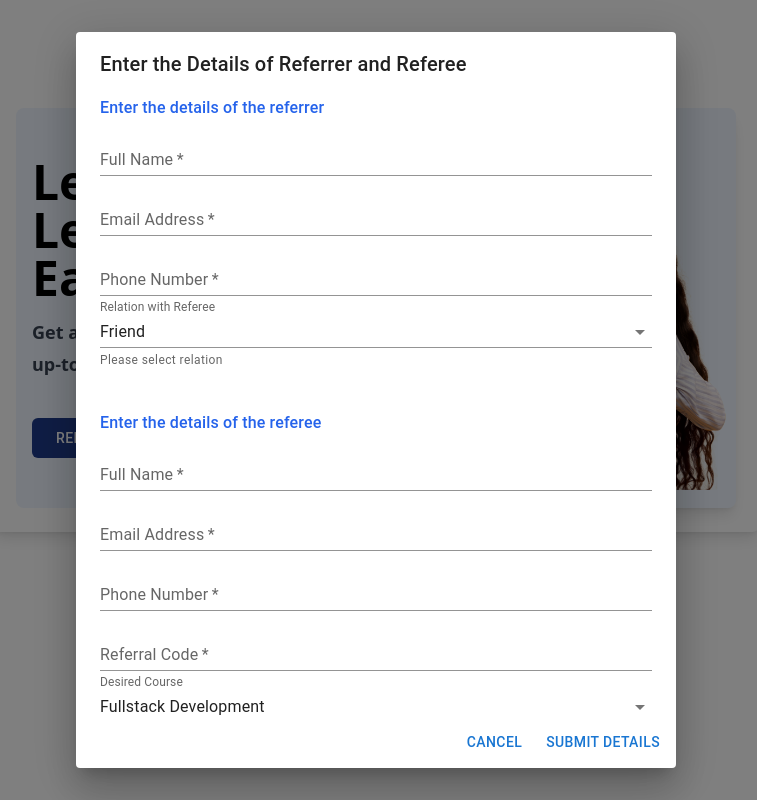
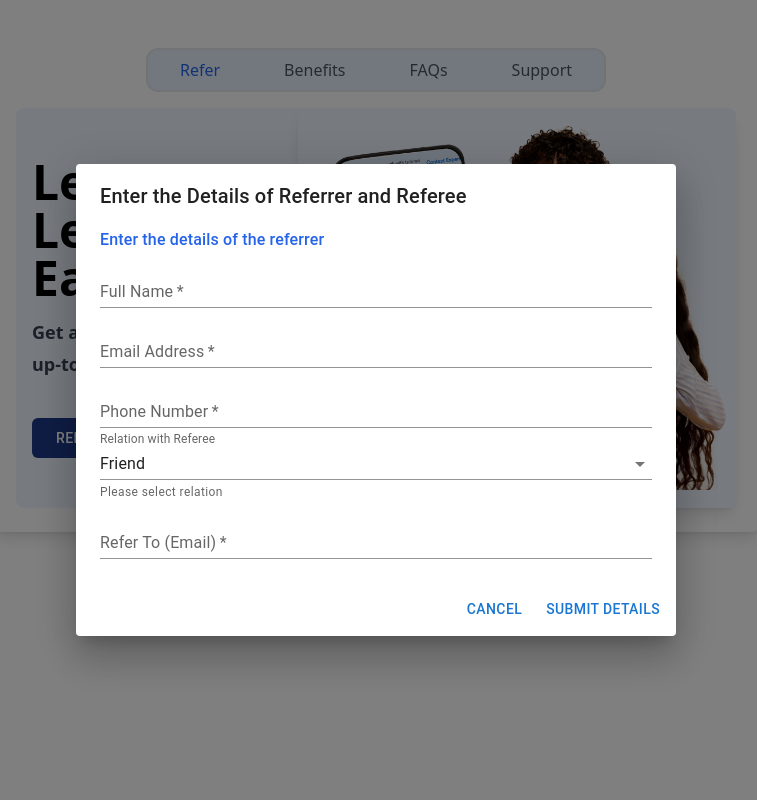
Before and after one commit to sachinchauhan010/Accredian-frontend-task, a React (Create React App) app: page / in a window 1280 px wide. Both pictures are taken after a click on the button "REFER NOW". Shown: the whole page, without its empty margins (264-1021 px from the left). Built offline with nearby package versions, Linux system fonts and the light colour scheme.

Commit message:
form Details change

```diff
--- a/src/components/DetailsForm.js
+++ b/src/components/DetailsForm.js
@@ -17,13 +17,7 @@ export default function DetailsFormDialog() {
 		referrerEmail: '',
 		referrerPhoneNo: '',
 		referrerRelation: 'friend',
-	});
-	const [refereeData, setRefereeData] = React.useState({
-		refereeName: '',
-		refereeEmail: '',
-		refereePhoneNo: '',
-		referralCode: '',
-		refereeCourse: 'fullstackdevelopment',
+		refertoemail:''
 	});
 
 	const handleClickOpen = () => {
@@ -42,24 +36,10 @@ export default function DetailsFormDialog() {
 		}));
 	};
 
-	const handleRefereeChange = (e) => {
-		const { name, value } = e.target;
-		setRefereeData((prevData) => ({
-			...prevData,
-			[name]: value,
-		}));
-	};
-
 	const relations = [
 		{ value: 'friend', label: 'Friend' },
 		{ value: 'family', label: 'Family' },
 		{ value: 'colleague', label: 'Colleague' },
-	];
-
-	const courses = [
-		{ value: 'frontenddevelopment', label: 'Frontend Development' },
-		{ value: 'backenddevelopment', label: 'Backend Development' },
-		{ value: 'fullstackdevelopment', label: 'Fullstack Development' },
 	];
 
 	//Validation
@@ -81,31 +61,32 @@ export default function DetailsFormDialog() {
 		return true;
 	}
 
-	function validateRefereeInput() {
-		const emailRegex = /^[^\s@]+@[^\s@]+\.[^\s@]+$/;
-		if (refereeData.refereeName === '' || refereeData.refereeEmail === '' || refereeData.refereePhoneNo === '') {
-			toast.error('Any field is Empty of Referee Details')
-			return false;
-		} else {
-			if (!emailRegex.test(refereeData.refereeEmail)) {
-				toast.error(`Referee Email is invaild`)
-				return false;
-			} else if (refereeData.refereePhoneNo.length < 10 || refereeData.refereePhoneNo.length > 10) {
-				toast.error(`Referee Phone number must be of 10 digits`)
-				return false;
-			}
-		}
-		return true;
-	}
-
-	const handleSubmit = (event) => {
+	const handleSubmit = async (event) => {
 		event.preventDefault();
-		if (!validateReferrerInput() || !validateRefereeInput()) {
+		if (!validateReferrerInput()) {
 			console.log("Please Enter the Details in correct form")
 			return;
 		}
-		console.log('Referrer Data:', referrerData);
-		console.log('Referee Data:', refereeData);
+
+		try {
+			const response = await fetch('http://localhost:3000/refer',
+				{
+					method: 'POST',
+					headers: {
+						'Content-Type': 'application/json',
+					},
+					body: JSON.stringify(referrerData),
+				}
+			)
+			const apiresponse = await response.json();
+			if (apiresponse.success) {
+				toast.success(apiresponse.message)
+			} else {
+
+			}
+		} catch (error) {
+
+		}
 		handleClose();
 		toast.success('Referal Details submitted')
 	};
@@ -196,74 +177,19 @@ export default function DetailsFormDialog() {
 						))}
 					</TextField>
 
-					<DialogContentText>
-						<div className='text-blue-600 mt-10 font-medium'>Enter the details of the referee</div>
-					</DialogContentText>
 					<TextField
 						required
 						margin="dense"
-						id="refereeName"
-						name="refereeName"
-						label="Full Name"
-						type="text"
-						fullWidth
-						variant="standard"
-						value={refereeData.refereeName}
-						onChange={handleRefereeChange}
-					/>
-					<TextField
-						required
-						margin="dense"
-						id="refereeEmail"
-						name="refereeEmail"
-						label="Email Address"
+						id="refertoemail"
+						name="refertoemail"
+						label="Refer To (Email)"
 						type="email"
 						fullWidth
 						variant="standard"
-						value={refereeData.refereeEmail}
-						onChange={handleRefereeChange}
+						value={referrerData.refertoemail}
+						onChange={handleReferrerChange}
 					/>
-					<TextField
-						required
-						margin="dense"
-						id="refereePhoneNo"
-						name="refereePhoneNo"
-						label="Phone Number"
-						type="text"
-						fullWidth
-						variant="standard"
-						value={refereeData.refereePhoneNo}
-						onChange={handleRefereeChange}
-					/>
-					<TextField
-						required
-						margin="dense"
-						id="referralCode"
-						name="referralCode"
-						label="Referral Code"
-						type="text"
-						fullWidth
-						variant="standard"
-						value={refereeData.referralCode}
-						onChange={handleRefereeChange}
-					/>
-					<TextField
-						id="refereeCourse"
-						name="refereeCourse"
-						select
-						label="Desired Course"
-						value={refereeData.refereeCourse}
-						onChange={handleRefereeChange}
-						helperText="Please select the Course"
-						variant="standard"
-						fullWidth
-					>
-						{courses.map((option) => (
-							<MenuItem key={option.value} value={option.value}>
-								{option.label}
-							</MenuItem>
-						))}
-					</TextField>
+
 				</DialogContent>
 				<DialogActions>
 					<Button onClick={handleClose}>Cancel</Button>
```
